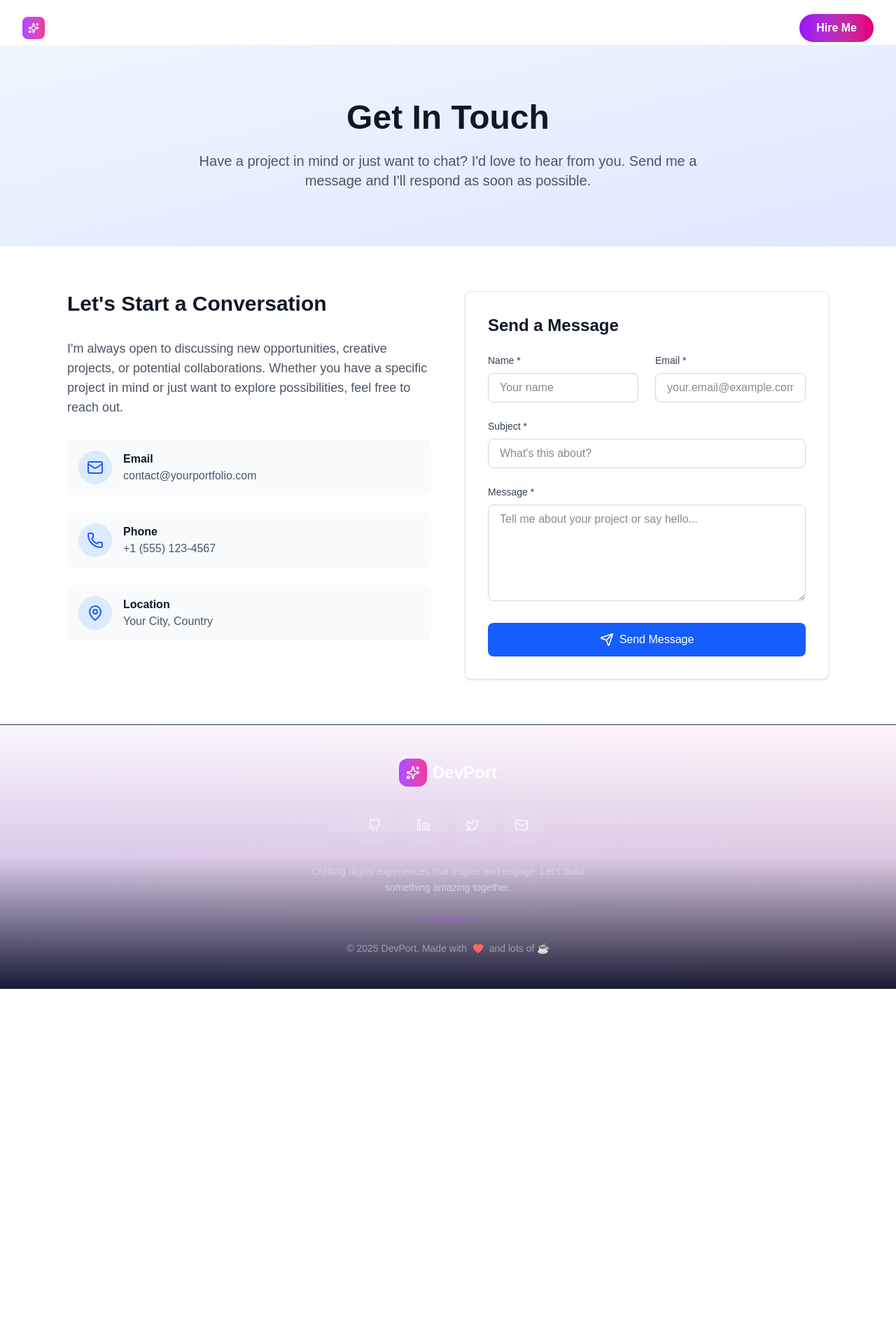
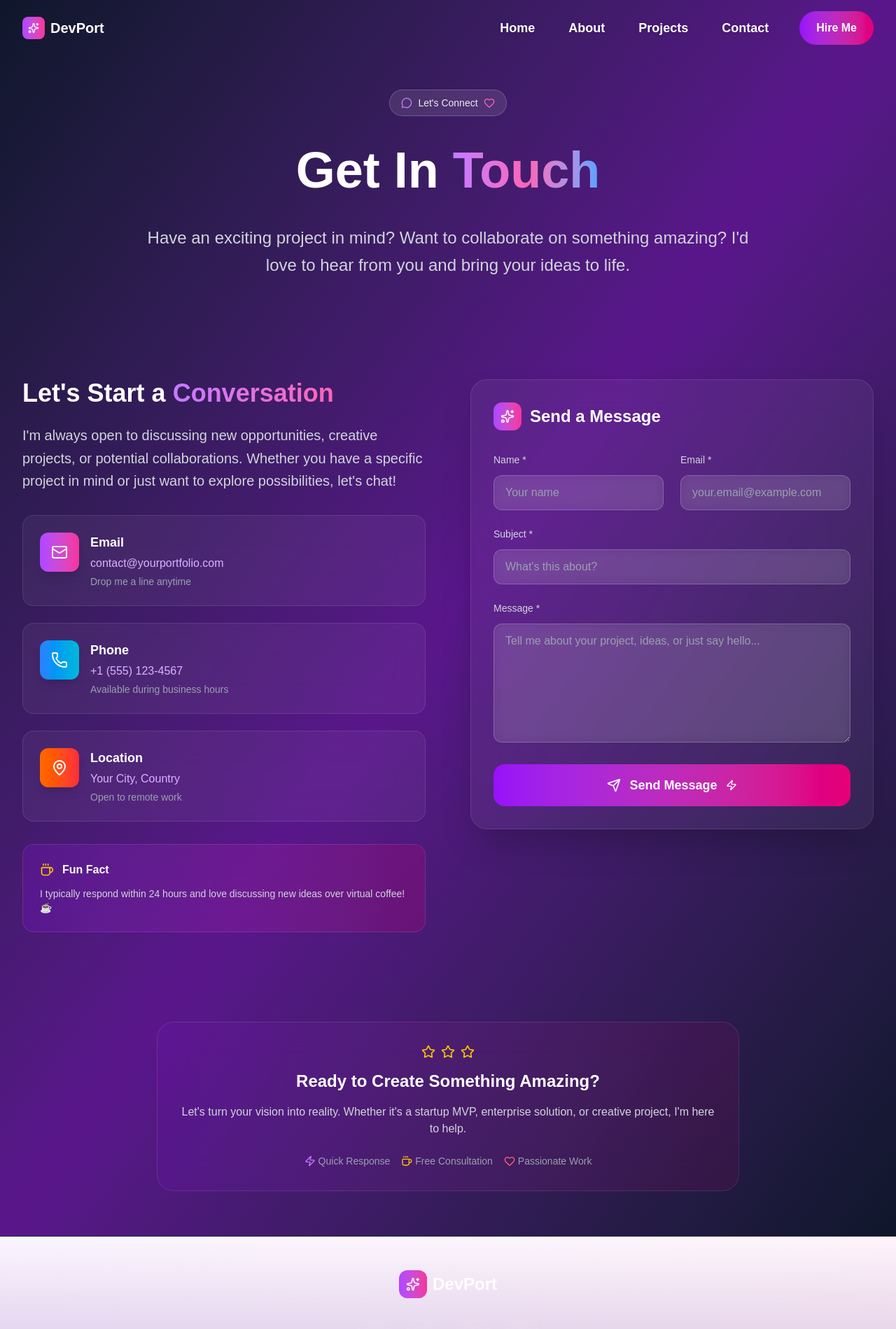
Before and after one commit to silambarasu-a/portfolio-latest, a Next.js app: page /contact in a window 1280 px wide. Shown: the top 1899 px of the page at 70% size. Before the commit the page ends 1413 px from the top, so only its background shows below. Built offline with nearby package versions, Linux system fonts and the light colour scheme.

Commit message:
fix: design updates for nav and contact page

```diff
--- a/app/contact/page.tsx
+++ b/app/contact/page.tsx
@@ -2,7 +2,7 @@
 
 import React, { useState } from 'react';
 import { motion } from 'framer-motion';
-import { Mail, Phone, MapPin, Send, Loader2, CheckCircle, AlertCircle } from 'lucide-react';
+import { Mail, Phone, MapPin, Send, Loader2, CheckCircle, AlertCircle, MessageCircle, Star, Sparkles, Zap, Heart, Coffee } from 'lucide-react';
 
 interface FormData {
   name: string;
@@ -71,74 +71,108 @@ export default function Contact() {
       icon: Mail,
       title: 'Email',
       value: 'contact@yourportfolio.com',
-      link: 'mailto:contact@yourportfolio.com'
+      link: 'mailto:contact@yourportfolio.com',
+      color: 'from-purple-500 to-pink-500',
+      description: 'Drop me a line anytime'
     },
     {
       icon: Phone,
       title: 'Phone',
       value: '+1 (555) 123-4567',
-      link: 'tel:+15551234567'
+      link: 'tel:+15551234567',
+      color: 'from-blue-500 to-cyan-500',
+      description: 'Available during business hours'
     },
     {
       icon: MapPin,
       title: 'Location',
       value: 'Your City, Country',
-      link: null
+      link: null,
+      color: 'from-orange-500 to-red-500',
+      description: 'Open to remote work'
     }
   ];
 
   return (
-    <div className="min-h-screen bg-white">
+    <div className="min-h-screen bg-gradient-to-br from-slate-900 via-purple-900 to-slate-900 overflow-hidden">
+      {/* Background Effects */}
+      <div className="fixed inset-0 -z-10">
+        <div className="absolute top-20 left-10 w-72 h-72 bg-purple-500/20 rounded-full blur-3xl animate-pulse"></div>
+        <div className="absolute bottom-20 right-10 w-96 h-96 bg-blue-500/20 rounded-full blur-3xl animate-pulse delay-1000"></div>
+        <div className="absolute top-1/2 left-1/2 transform -translate-x-1/2 -translate-y-1/2 w-80 h-80 bg-pink-500/20 rounded-full blur-3xl animate-pulse delay-2000"></div>
+      </div>
+
       {/* Hero Section */}
-      <section className="py-20 bg-gradient-to-br from-blue-50 to-indigo-100">
-        <div className="max-w-6xl mx-auto px-4 sm:px-6 lg:px-8">
+      <section className="pt-32 pb-20">
+        <div className="max-w-7xl mx-auto px-4 sm:px-6 lg:px-8">
           <motion.div
             initial={{ opacity: 0, y: 30 }}
             animate={{ opacity: 1, y: 0 }}
             transition={{ duration: 0.8 }}
             className="text-center"
           >
-            <h1 className="text-4xl sm:text-5xl font-bold text-gray-900 mb-6">
-              Get In Touch
+            <div className="inline-flex items-center gap-2 px-4 py-2 bg-white/10 backdrop-blur-md rounded-full border border-white/20 text-white/90 text-sm font-medium mb-8">
+              <MessageCircle className="w-4 h-4 text-purple-400" />
+              Let&apos;s Connect
+              <Heart className="w-4 h-4 text-pink-400" />
+            </div>
+
+            <h1 className="text-5xl sm:text-6xl lg:text-7xl font-black mb-8 leading-tight">
+              <span className="text-white">Get In </span>
+              <span className="text-transparent bg-clip-text bg-gradient-to-r from-purple-400 via-pink-400 to-blue-400">
+                Touch
+              </span>
             </h1>
-            <p className="text-xl text-gray-600 max-w-3xl mx-auto">
-              Have a project in mind or just want to chat? I&apos;d love to hear from you.
-              Send me a message and I&apos;ll respond as soon as possible.
+
+            <p className="text-xl sm:text-2xl text-gray-300 max-w-4xl mx-auto leading-relaxed">
+              Have an exciting project in mind? Want to collaborate on something amazing?
+              I&apos;d love to hear from you and bring your ideas to life.
             </p>
           </motion.div>
         </div>
       </section>
 
       <section className="py-16">
-        <div className="max-w-6xl mx-auto px-4 sm:px-6 lg:px-8">
-          <div className="grid lg:grid-cols-2 gap-12">
+        <div className="max-w-7xl mx-auto px-4 sm:px-6 lg:px-8">
+          <div className="grid lg:grid-cols-2 gap-16">
+
             {/* Contact Information */}
             <motion.div
               initial={{ opacity: 0, x: -30 }}
               whileInView={{ opacity: 1, x: 0 }}
               transition={{ duration: 0.8 }}
               viewport={{ once: true }}
+              className="space-y-8"
             >
-              <h2 className="text-3xl font-bold text-gray-900 mb-8">
-                Let&apos;s Start a Conversation
+              <div>
+                <h2 className="text-4xl font-bold text-white mb-6">
+                  Let&apos;s Start a
+                  <span className="text-transparent bg-clip-text bg-gradient-to-r from-purple-400 to-pink-400"> Conversation</span>
                 </h2>
-              <p className="text-lg text-gray-600 mb-8">
+                <p className="text-xl text-gray-300 leading-relaxed">
                   I&apos;m always open to discussing new opportunities, creative projects,
                   or potential collaborations. Whether you have a specific project in mind
-                or just want to explore possibilities, feel free to reach out.
+                  or just want to explore possibilities, let&apos;s chat!
                 </p>
+              </div>
 
+              {/* Contact Cards */}
               <div className="space-y-6">
                 {contactInfo.map((info, index) => {
                   const IconComponent = info.icon;
                   const content = (
-                    <div className="flex items-center space-x-4 p-4 bg-gray-50 rounded-lg hover:bg-gray-100 transition-colors">
-                      <div className="w-12 h-12 bg-blue-100 rounded-full flex items-center justify-center">
-                        <IconComponent className="text-blue-600" size={24} />
+                    <div className="group relative">
+                      <div className="bg-white/5 backdrop-blur-xl border border-white/10 rounded-2xl p-6 hover:bg-white/10 transition-all duration-300 transform hover:scale-105">
+                        <div className="flex items-start space-x-4">
+                          <div className={`w-14 h-14 bg-gradient-to-r ${info.color} rounded-xl flex items-center justify-center shadow-lg`}>
+                            <IconComponent className="text-white" size={24} />
                           </div>
-                      <div>
-                        <h3 className="font-semibold text-gray-900">{info.title}</h3>
-                        <p className="text-gray-600">{info.value}</p>
+                          <div className="flex-1">
+                            <h3 className="font-bold text-white text-lg mb-1">{info.title}</h3>
+                            <p className="text-purple-300 font-medium mb-1">{info.value}</p>
+                            <p className="text-gray-400 text-sm">{info.description}</p>
+                          </div>
+                        </div>
                       </div>
                     </div>
                   );
@@ -172,6 +206,17 @@ export default function Contact() {
                   );
                 })}
               </div>
+
+              {/* Fun Facts */}
+              <div className="bg-gradient-to-r from-purple-600/20 to-pink-600/20 backdrop-blur-xl border border-white/10 rounded-2xl p-6">
+                <div className="flex items-center gap-3 mb-3">
+                  <Coffee className="w-5 h-5 text-yellow-400" />
+                  <h3 className="font-semibold text-white">Fun Fact</h3>
+                </div>
+                <p className="text-gray-300 text-sm">
+                  I typically respond within 24 hours and love discussing new ideas over virtual coffee! ☕
+                </p>
+              </div>
             </motion.div>
 
             {/* Contact Form */}
@@ -180,29 +225,35 @@ export default function Contact() {
               whileInView={{ opacity: 1, x: 0 }}
               transition={{ duration: 0.8 }}
               viewport={{ once: true }}
-              className="bg-white border border-gray-200 rounded-lg p-8 shadow-sm"
+              className="relative"
             >
-              <h3 className="text-2xl font-bold text-gray-900 mb-6">Send a Message</h3>
+              <div className="bg-white/5 backdrop-blur-xl border border-white/10 rounded-3xl p-8 shadow-2xl">
+                <div className="flex items-center gap-3 mb-8">
+                  <div className="w-10 h-10 bg-gradient-to-r from-purple-500 to-pink-500 rounded-xl flex items-center justify-center">
+                    <Sparkles className="w-5 h-5 text-white" />
+                  </div>
+                  <h3 className="text-2xl font-bold text-white">Send a Message</h3>
+                </div>
 
                 {/* Status Messages */}
                 {status.type === 'success' && (
-                <div className="mb-6 p-4 bg-green-50 border border-green-200 rounded-lg flex items-center space-x-2">
-                  <CheckCircle className="text-green-600" size={20} />
-                  <p className="text-green-800">{status.message}</p>
+                  <div className="mb-6 p-4 bg-green-500/20 border border-green-500/30 rounded-2xl flex items-center space-x-3 backdrop-blur-sm">
+                    <CheckCircle className="text-green-400" size={20} />
+                    <p className="text-green-300">{status.message}</p>
                   </div>
                 )}
 
                 {status.type === 'error' && (
-                <div className="mb-6 p-4 bg-red-50 border border-red-200 rounded-lg flex items-center space-x-2">
-                  <AlertCircle className="text-red-600" size={20} />
-                  <p className="text-red-800">{status.message}</p>
+                  <div className="mb-6 p-4 bg-red-500/20 border border-red-500/30 rounded-2xl flex items-center space-x-3 backdrop-blur-sm">
+                    <AlertCircle className="text-red-400" size={20} />
+                    <p className="text-red-300">{status.message}</p>
                   </div>
                 )}
 
                 <form onSubmit={handleSubmit} className="space-y-6">
                   <div className="grid sm:grid-cols-2 gap-6">
                     <div>
-                    <label htmlFor="name" className="block text-sm font-medium text-gray-700 mb-2">
+                      <label htmlFor="name" className="block text-sm font-medium text-gray-300 mb-3">
                         Name *
                       </label>
                       <input
@@ -212,13 +263,13 @@ export default function Contact() {
                         value={formData.name}
                         onChange={handleInputChange}
                         required
-                      className="w-full px-4 py-2 border border-gray-300 rounded-lg focus:ring-2 focus:ring-blue-500 focus:border-transparent transition-colors"
+                        className="w-full px-4 py-3 bg-white/10 backdrop-blur-sm border border-white/20 rounded-xl focus:ring-2 focus:ring-purple-500 focus:border-transparent transition-all text-white placeholder-gray-400"
                         placeholder="Your name"
                       />
                     </div>
 
                     <div>
-                    <label htmlFor="email" className="block text-sm font-medium text-gray-700 mb-2">
+                      <label htmlFor="email" className="block text-sm font-medium text-gray-300 mb-3">
                         Email *
                       </label>
                       <input
@@ -228,14 +279,14 @@ export default function Contact() {
                         value={formData.email}
                         onChange={handleInputChange}
                         required
-                      className="w-full px-4 py-2 border border-gray-300 rounded-lg focus:ring-2 focus:ring-blue-500 focus:border-transparent transition-colors"
+                        className="w-full px-4 py-3 bg-white/10 backdrop-blur-sm border border-white/20 rounded-xl focus:ring-2 focus:ring-purple-500 focus:border-transparent transition-all text-white placeholder-gray-400"
                         placeholder="your.email@example.com"
                       />
                     </div>
                   </div>
 
                   <div>
-                  <label htmlFor="subject" className="block text-sm font-medium text-gray-700 mb-2">
+                    <label htmlFor="subject" className="block text-sm font-medium text-gray-300 mb-3">
                       Subject *
                     </label>
                     <input
@@ -245,13 +296,13 @@ export default function Contact() {
                       value={formData.subject}
                       onChange={handleInputChange}
                       required
-                    className="w-full px-4 py-2 border border-gray-300 rounded-lg focus:ring-2 focus:ring-blue-500 focus:border-transparent transition-colors"
+                      className="w-full px-4 py-3 bg-white/10 backdrop-blur-sm border border-white/20 rounded-xl focus:ring-2 focus:ring-purple-500 focus:border-transparent transition-all text-white placeholder-gray-400"
                       placeholder="What's this about?"
                     />
                   </div>
 
                   <div>
-                  <label htmlFor="message" className="block text-sm font-medium text-gray-700 mb-2">
+                    <label htmlFor="message" className="block text-sm font-medium text-gray-300 mb-3">
                       Message *
                     </label>
                     <textarea
@@ -260,32 +311,74 @@ export default function Contact() {
                       value={formData.message}
                       onChange={handleInputChange}
                       required
-                    rows={5}
-                    className="w-full px-4 py-2 border border-gray-300 rounded-lg focus:ring-2 focus:ring-blue-500 focus:border-transparent transition-colors resize-vertical"
-                    placeholder="Tell me about your project or say hello..."
+                      rows={6}
+                      className="w-full px-4 py-3 bg-white/10 backdrop-blur-sm border border-white/20 rounded-xl focus:ring-2 focus:ring-purple-500 focus:border-transparent transition-all text-white placeholder-gray-400 resize-vertical"
+                      placeholder="Tell me about your project, ideas, or just say hello..."
                     />
                   </div>
 
                   <button
                     type="submit"
                     disabled={status.type === 'loading'}
-                  className="w-full px-6 py-3 bg-blue-600 text-white rounded-lg hover:bg-blue-700 focus:ring-2 focus:ring-blue-500 focus:ring-offset-2 transition-colors font-medium flex items-center justify-center space-x-2 disabled:opacity-50 disabled:cursor-not-allowed"
+                    className="group w-full px-6 py-4 bg-gradient-to-r from-purple-600 to-pink-600 text-white rounded-2xl hover:shadow-lg hover:shadow-purple-500/25 focus:ring-2 focus:ring-purple-500 focus:ring-offset-2 focus:ring-offset-transparent transition-all duration-300 font-semibold text-lg flex items-center justify-center space-x-3 disabled:opacity-50 disabled:cursor-not-allowed transform hover:scale-105 hover:-translate-y-1"
                   >
                     {status.type === 'loading' ? (
                       <>
                         <Loader2 className="animate-spin" size={20} />
-                      <span>Sending...</span>
+                        <span>Sending Message...</span>
                       </>
                     ) : (
                       <>
                         <Send size={20} />
                         <span>Send Message</span>
+                        <Zap className="w-4 h-4 group-hover:translate-x-1 transition-transform" />
                       </>
                     )}
                   </button>
                 </form>
+              </div>
             </motion.div>
           </div>
+        </div>
+      </section>
+
+      {/* Bottom CTA */}
+      <section className="py-16">
+        <div className="max-w-4xl mx-auto px-4 sm:px-6 lg:px-8 text-center">
+          <motion.div
+            initial={{ opacity: 0, y: 30 }}
+            whileInView={{ opacity: 1, y: 0 }}
+            transition={{ duration: 0.8 }}
+            viewport={{ once: true }}
+            className="bg-gradient-to-r from-purple-600/10 to-pink-600/10 backdrop-blur-xl border border-white/10 rounded-3xl p-8"
+          >
+            <div className="flex items-center justify-center gap-2 mb-4">
+              <Star className="w-5 h-5 text-yellow-400" />
+              <Star className="w-5 h-5 text-yellow-400" />
+              <Star className="w-5 h-5 text-yellow-400" />
+            </div>
+            <h3 className="text-2xl font-bold text-white mb-4">
+              Ready to Create Something Amazing?
+            </h3>
+            <p className="text-gray-300 mb-6">
+              Let&apos;s turn your vision into reality. Whether it&apos;s a startup MVP,
+              enterprise solution, or creative project, I&apos;m here to help.
+            </p>
+            <div className="flex flex-col sm:flex-row items-center justify-center gap-4 text-sm text-gray-400">
+              <div className="flex items-center gap-1">
+                <Zap className="w-4 h-4 text-purple-400" />
+                Quick Response
+              </div>
+              <div className="flex items-center gap-1">
+                <Coffee className="w-4 h-4 text-yellow-400" />
+                Free Consultation
+              </div>
+              <div className="flex items-center gap-1">
+                <Heart className="w-4 h-4 text-red-400" />
+                Passionate Work
+              </div>
+            </div>
+          </motion.div>
         </div>
       </section>
     </div>
--- a/app/layout.tsx
+++ b/app/layout.tsx
@@ -69,12 +69,11 @@ export default function RootLayout({
   return (
     <html lang="en" className="scroll-smooth">
       <body
-        className={`${geistSans.variable} ${geistMono.variable} antialiased min-h-screen flex flex-col`}
+        className={`${geistSans.variable} ${geistMono.variable} antialiased`}
+        suppressHydrationWarning={true}
       >
         <Navigation />
-        <main className="flex-1 pt-16">
-          {children}
-        </main>
+        {children}
         <Footer />
       </body>
     </html>
--- a/components/Navigation.tsx
+++ b/components/Navigation.tsx
@@ -28,14 +28,14 @@ const Navigation = () => {
     <motion.nav
       className={`fixed top-0 left-0 right-0 z-50 transition-all duration-300 ${
         scrolled
-          ? 'bg-black/10 backdrop-blur-xl border-b border-white/10'
-          : 'bg-transparent'
+          ? 'bg-black/5 backdrop-blur-md'
+          : ''
       }`}
       initial={{ y: -100 }}
       animate={{ y: 0 }}
       transition={{ duration: 0.8 }}
     >
-      <div className="max-w-7xl mx-auto px-4 sm:px-6 lg:px-8">
+      <div className="w-full px-6 lg:px-8">
         <div className="flex justify-between items-center h-20">
           {/* Logo */}
           <Link href="/" className="group flex items-center gap-2">
@@ -48,22 +48,23 @@ const Navigation = () => {
           </Link>
 
           {/* Desktop Navigation */}
-          <div className="hidden md:flex items-center space-x-1">
+          <div className="hidden md:flex items-center space-x-2">
             {navItems.map((item) => (
               <Link
                 key={item.href}
                 href={item.href}
-                className="relative px-4 py-2 text-white/80 hover:text-white transition-colors font-medium group"
+                className="relative px-5 py-3 text-white hover:text-purple-300 transition-all duration-300 font-bold text-lg group"
               >
-                <span className="relative z-10">{item.label}</span>
-                <div className="absolute inset-0 bg-white/10 backdrop-blur-md rounded-lg opacity-0 group-hover:opacity-100 transition-all duration-300 scale-95 group-hover:scale-100"></div>
+                <span className="relative z-10 drop-shadow-sm">{item.label}</span>
+                <div className="absolute inset-0 bg-gradient-to-r from-purple-500/20 to-pink-500/20 backdrop-blur-md rounded-xl opacity-0 group-hover:opacity-100 transition-all duration-300 scale-90 group-hover:scale-100 border border-white/10"></div>
+                <div className="absolute inset-0 bg-white/5 rounded-xl opacity-0 group-hover:opacity-100 transition-all duration-300"></div>
               </Link>
             ))}
 
             {/* CTA Button */}
             <Link
               href="/contact"
-              className="ml-4 px-6 py-2 bg-gradient-to-r from-purple-600 to-pink-600 text-white rounded-full font-semibold hover:shadow-lg hover:shadow-purple-500/25 transition-all duration-300 transform hover:scale-105"
+              className="ml-4 px-6 py-3 bg-gradient-to-r from-purple-600 to-pink-600 text-white rounded-full font-semibold hover:shadow-lg hover:shadow-purple-500/25 transition-all duration-300 transform hover:scale-105 flex items-center justify-center"
             >
               Hire Me
             </Link>
@@ -100,7 +101,7 @@ const Navigation = () => {
                 >
                   <Link
                     href={item.href}
-                    className="block px-4 py-3 text-white hover:text-purple-400 hover:bg-white/10 rounded-xl transition-all duration-300 font-medium"
+                    className="block px-5 py-4 text-white hover:text-purple-300 hover:bg-gradient-to-r hover:from-purple-500/20 hover:to-pink-500/20 rounded-xl transition-all duration-300 font-bold text-lg border border-transparent hover:border-white/10"
                     onClick={() => setIsOpen(false)}
                   >
                     {item.label}
```
Lines whose indentation alone changed are shown as unchanged.
